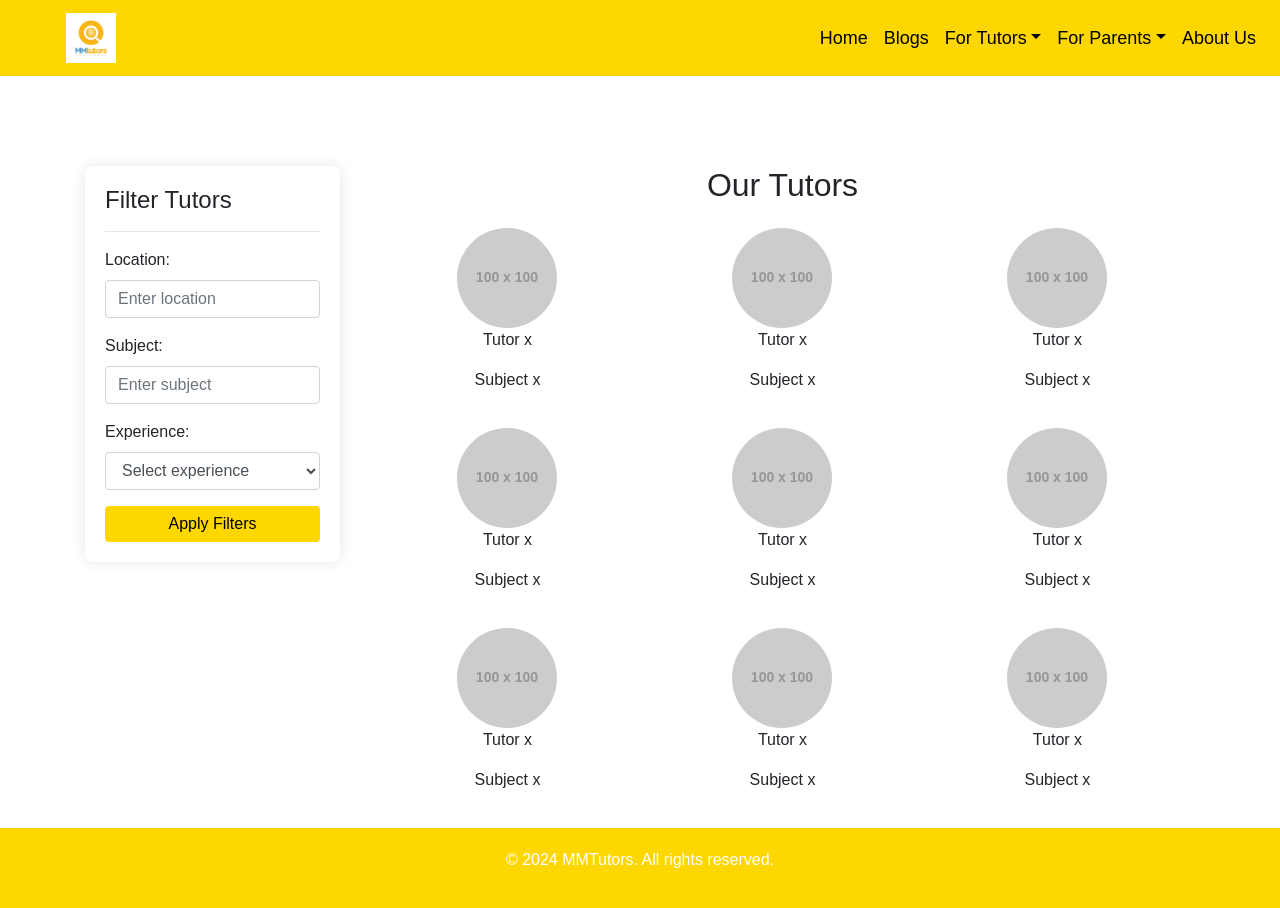
After one commit to pirsondu/mmtutors_website, a Django app: page /parents/tutors in a window 1280 px wide. The commit adds this page. Run offline with Django 5.2, Linux system fonts and the light colour scheme; grey boxes labelled with a size stand in for pictures from a placeholder-image service; some libraries are stand-ins or nearby versions.

Commit message:
# For Parent Section

```diff
--- a/website/static/css/styles.css
+++ b/website/static/css/styles.css
@@ -137,3 +137,11 @@ footer {
     height: 400px;
     border: none;
 }
+
+.filter-section {
+    background-color: #fff;
+    box-shadow: 0px 0px 15px rgba(0, 0, 0, 0.1);
+    padding: 20px;
+    border-radius: 8px;
+    margin-bottom: 20px;
+}
--- a/website/templates/base/layout.html
+++ b/website/templates/base/layout.html
@@ -31,11 +31,15 @@
               <a class="dropdown-item" href="{% url 'tutor_terms' %}">Terms & Conditions</a>
             </div>
           </li>
-          <li class="nav-item">
-            <a class="nav-link" href="#">For Parents</a>
+          <li class="nav-item dropdown">
+            <a class="nav-link dropdown-toggle" href="#" id="forParentsDropdown" role="button" data-toggle="dropdown" aria-haspopup="true" aria-expanded="false">For Parents</a>
+            <div class="dropdown-menu" aria-labelledby="forParentsDropdown">
+              <a class="dropdown-item" href="{% url 'parents_tutors' %}">Tutor List</a>
+              <a class="dropdown-item" href="{% url 'parents_faq' %}">FAQs for Parents</a>
+            </div>
           </li>
           <li class="nav-item">
-            <a class="nav-link" href="#">About Us</a>
+            <a class="nav-link" href="{% url 'about' %}">About Us</a>
           </li>
         </ul>
       </div>
--- a/website/templates/components/tutor.html
+++ b/website/templates/components/tutor.html
@@ -1,5 +1,5 @@
-<div class="col-md-2 col-sm-4 col-6 tutor">
-    <img src="https://placehold.co/100" alt="Tutor 1" />
-    <p>Tutor x</p>
-    <p>Subject x</p>
-  </div>
+<div class="col-md-4 col-sm-4 col-6 tutor">
+  <img src="https://placehold.co/100" alt="Tutor 1" />
+  <p>Tutor x</p>
+  <p>Subject x</p>
+</div>
--- /dev/null
+++ b/website/templates/parents/tutors.html
@@ -0,0 +1,49 @@
+{% extends 'base/layout.html' %}
+
+{% block body %}
+  <div class="container mt-5 pt-5">
+    <div class="row">
+      <div class="col-md-3">
+        <div class="filter-section">
+          <h4>Filter Tutors</h4>
+          <hr />
+          <div class="form-group">
+            <label for="location">Location:</label>
+            <input type="text" class="form-control" id="location" placeholder="Enter location" />
+          </div>
+          <div class="form-group">
+            <label for="subject">Subject:</label>
+            <input type="text" class="form-control" id="subject" placeholder="Enter subject" />
+          </div>
+          <div class="form-group">
+            <label for="experience">Experience:</label>
+            <select class="form-control" id="experience">
+              <option value="">Select experience</option>
+              <option value="beginner">Beginner</option>
+              <option value="intermediate">Intermediate</option>
+              <option value="advanced">Advanced</option>
+            </select>
+          </div>
+          <button type="button" class="btn btn-primary btn-block" onclick="filterTutors()">Apply Filters</button>
+        </div>
+      </div>
+      <section id="tutors" class="col-md-9">
+        <div class="container">
+          <h2 class="text-center">Our Tutors</h2>
+          <div class="row mt-4">
+            <!-- Repeat this block for each tutor -->
+            {% include 'components/tutor.html' %}
+            {% include 'components/tutor.html' %}
+            {% include 'components/tutor.html' %}
+            {% include 'components/tutor.html' %}
+            {% include 'components/tutor.html' %}
+            {% include 'components/tutor.html' %}
+            {% include 'components/tutor.html' %}
+            {% include 'components/tutor.html' %}
+            {% include 'components/tutor.html' %}
+          </div>
+        </div>
+      </section>
+    </div>
+  </div>
+{% endblock %}
--- a/website/urls.py
+++ b/website/urls.py
@@ -16,4 +16,7 @@ urlpatterns = [
     path("tutors/events", views.tutor_events_page, name="tutor_events"),
     path("tutors/faq", views.tutor_faq_page, name="tutor_faq"),
     path("tutors/terms", views.tutor_terms_page, name="tutor_terms"),
+
+    path("parents/faq", views.parent_faq_page, name="parents_faq"),
+    path("parents/tutors", views.parent_tutors_page, name="parents_tutors"),
 ] + static(settings.MEDIA_URL, document_root=settings.MEDIA_ROOT)
--- a/website/views.py
+++ b/website/views.py
@@ -36,3 +36,12 @@ def tutor_faq_page(request):
 
 def tutor_terms_page(request):
     return render(request, "tutors/terms.html")
+
+
+
+def parent_faq_page(request):
+    return render(request, "parents/faq.html")
+
+
+def parent_tutors_page(request):
+    return render(request, "parents/tutors.html")
```
Also changed, not shown: website/templates/parents/faq.html (added, +33 -0 lines).
